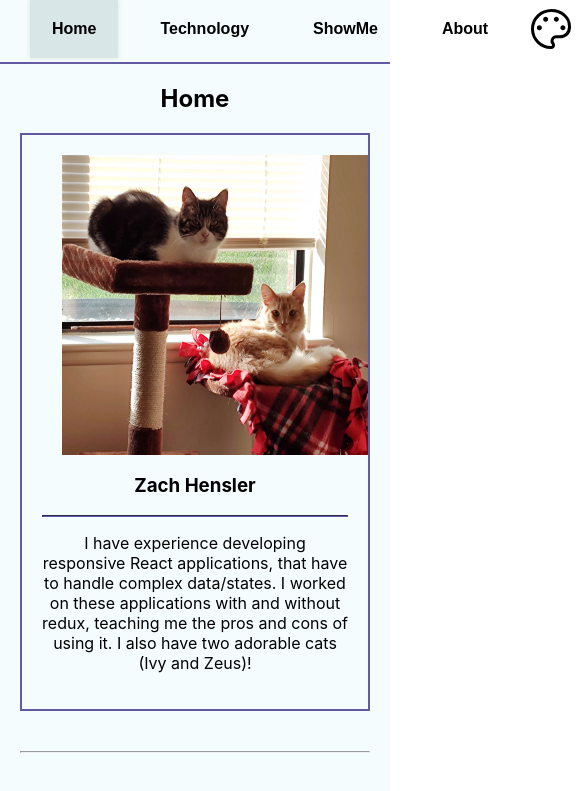
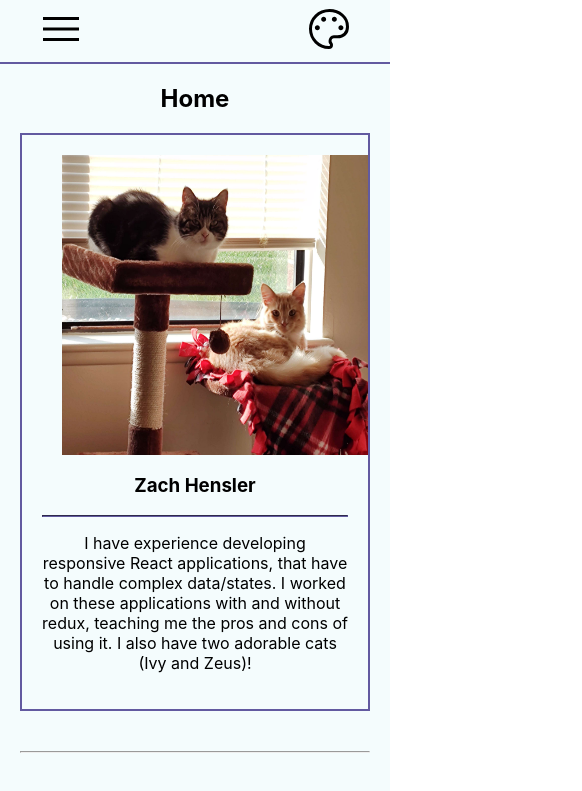
Before and after one commit to zach-hensler/homepage, a React (Create React App) app: page / in a window 390 px wide. Shown: the top 791 px of the page, 582 px wide, since content can reach past the window. Built offline with nearby package versions, Linux system fonts and the light colour scheme.

Commit message:
Add Mobile Header

```diff
--- a/src/App.tsx
+++ b/src/App.tsx
@@ -5,11 +5,11 @@ import { Header, WorkflowRenderer } from "./components";
 import { useTheme } from "./hooks";
 
 const App = () => {
-    const { selectedTheme, selectedThemeName, setSelectedThemeName } = useTheme();
+    const { selectedTheme, toggleTheme } = useTheme();
 
     return (
         <div className="App" style={selectedTheme as CSSProperties}>
-            <Header selectedTheme={selectedTheme} selectedThemeName={selectedThemeName} setSelectedThemeName={setSelectedThemeName} />
+            <Header toggleTheme={toggleTheme} />
             <WorkflowRenderer />
         </div>
     );
--- a/src/components/Header.tsx
+++ b/src/components/Header.tsx
@@ -1,21 +1,20 @@
-import React from "react";
+import React, {useState} from "react";
 
 import {routes} from "../constants/routes";
 import "../css/Header.css";
 import {useNavigation} from "../hooks";
-import {Theme, ThemeNamesType} from "../constants/themes";
+import { menuOpenIcon, menuClosedIcon } from "../constants/icons";
 import {ThemeSelector} from "./ThemeSelector";
 
 interface HeaderProps {
-    selectedTheme: Theme
-    selectedThemeName: ThemeNamesType
-    setSelectedThemeName: (themeName: ThemeNamesType) => void
+    toggleTheme: () => void
 }
 
-export const Header:React.FC<HeaderProps> = ({ selectedTheme, selectedThemeName, setSelectedThemeName }) => {
+export const Header:React.FC<HeaderProps> = ({ toggleTheme }) => {
+    const [showMobileLinks, setShowMobileLinks] = useState<boolean>(false);
     const { currentRoute, updateCurrentRoute } = useNavigation();
+
     const headerLinks = Object.keys(routes).map((path) => {
-
         const classes = `header-item ${currentRoute === path ? "header-item-selected" : ""}`;
         return (
             <button className={classes} onClick={() => updateCurrentRoute(path)} key={path}>{path}</button>
@@ -24,9 +23,16 @@ export const Header:React.FC<HeaderProps> = ({ selectedTheme, selectedThemeName,
 
     return (
         <div className="header">
-            <div className="header-item-container">
+            <div className="header-container-mobile">
+                <button className="header-item header-icon" onClick={() => setShowMobileLinks(!showMobileLinks)}>
+                    {showMobileLinks ? menuOpenIcon : menuClosedIcon}
+                </button>
+                <ThemeSelector toggleTheme={toggleTheme} />
+            </div>
+            {showMobileLinks ? <div className="header-container-mobile links">{headerLinks}</div> : <></>}
+            <div className="header-container">
                 {headerLinks}
-                <ThemeSelector selectedTheme={selectedTheme} selectedThemeName={selectedThemeName} setSelectedThemeName={setSelectedThemeName} />
+                <ThemeSelector toggleTheme={toggleTheme} />
             </div>
         </div>
     );
--- a/src/components/ThemeSelector.tsx
+++ b/src/components/ThemeSelector.tsx
@@ -1,21 +1,10 @@
 import React from "react";
-import {Theme, ThemeNamesType} from "../constants/themes";
+import {paletteIcon} from "../constants/icons";
 
 interface ThemeSelectorProps {
-    selectedTheme: Theme
-    selectedThemeName: ThemeNamesType
-    setSelectedThemeName: (themeName: ThemeNamesType) => void
+    toggleTheme: () => void
 }
 
-export const ThemeSelector: React.FC<ThemeSelectorProps> = ({ selectedTheme, selectedThemeName, setSelectedThemeName }) => {
-    const toggleTheme = () => {
-        if (selectedThemeName === "default") return setSelectedThemeName("dark");
-        setSelectedThemeName("default");
-    };
-
-    const paletteIcon = `${process.env.PUBLIC_URL}/img/palette_icon_${selectedTheme["--background-font-color"]}.svg`;
-
-    return <button className="header-item header-icon" onClick={toggleTheme}>
-        <img src={paletteIcon} alt="Theme Swap Icon" />
-    </button>;
+export const ThemeSelector: React.FC<ThemeSelectorProps> = ({ toggleTheme }) => {
+    return <button className="header-item header-icon float" onClick={toggleTheme}>{paletteIcon}</button>;
 };
--- /dev/null
+++ b/src/constants/icons.tsx
@@ -0,0 +1,11 @@
+import React from "react";
+
+const paletteIcon = <svg xmlns="http://www.w3.org/2000/svg" className="icon" height="48" viewBox="0 -960 960 960" width="48"><path d="M480-80q-82 0-155-31.5t-127.5-86Q143-252 111.5-325T80-480q0-85 32-158t87.5-127q55.5-54 130-84.5T489-880q79 0 150 26.5T763.5-780q53.5 47 85 111.5T880-527q0 108-63 170.5T650-294h-75q-18 0-31 14t-13 31q0 27 14.5 46t14.5 44q0 38-21 58.5T480-80Zm0-400Zm-233 26q20 0 35-15t15-35q0-20-15-35t-35-15q-20 0-35 15t-15 35q0 20 15 35t35 15Zm126-170q20 0 35-15t15-35q0-20-15-35t-35-15q-20 0-35 15t-15 35q0 20 15 35t35 15Zm214 0q20 0 35-15t15-35q0-20-15-35t-35-15q-20 0-35 15t-15 35q0 20 15 35t35 15Zm131 170q20 0 35-15t15-35q0-20-15-35t-35-15q-20 0-35 15t-15 35q0 20 15 35t35 15ZM480-140q11 0 15.5-4.5T500-159q0-14-14.5-26T471-238q0-46 30-81t76-35h73q76 0 123-44.5T820-527q0-132-100-212.5T489-820q-146 0-247.5 98.5T140-480q0 141 99.5 240.5T480-140Z"/></svg>;
+const menuClosedIcon = <svg xmlns="http://www.w3.org/2000/svg" className="icon" height="48" viewBox="0 -960 960 960" width="48"><path d="M120-240v-60h720v60H120Zm0-210v-60h720v60H120Zm0-210v-60h720v60H120Z"/></svg>;
+const menuOpenIcon = <svg xmlns="http://www.w3.org/2000/svg" className="icon" height="48" viewBox="0 -960 960 960" width="48"><path d="M120-240v-60h520v60H120Zm678-52L609-481l188-188 43 43-145 145 146 146-43 43ZM120-452v-60h400v60H120Zm0-208v-60h520v60H120Z"/></svg>;
+
+export {
+    menuClosedIcon,
+    menuOpenIcon,
+    paletteIcon,
+};
--- a/src/css/App.css
+++ b/src/css/App.css
@@ -9,7 +9,7 @@ body {
   min-height: 100vh;
 }
 
-.workflow-container, .header-item-container {
+.workflow-container, .header-container, .header-container-mobile {
   width: 60%;
   min-width: 350px;
   margin: auto;
@@ -27,8 +27,12 @@ body {
   float: right;
 }
 
+.icon {
+  fill: var(--background-font-color);
+}
+
 @media (max-width: 1700px) {
-  .workflow-container, .header-item-container {
+  .workflow-container, .header-container, .header-container-mobile {
     width: 80%;
   }
 }
--- a/src/css/Header.css
+++ b/src/css/Header.css
@@ -9,8 +9,17 @@
     background-color: var(--background-bg-color);
 }
 
-.header-item-container {
+.header-container {
     display: flex;
+}
+
+.header-container-mobile {
+    display: none;
+}
+
+.header-container-mobile.links {
+    display: flex;
+    flex-direction: column;
 }
 
 .header-item {
@@ -29,6 +38,9 @@
 
 .header-icon {
     padding: 5px;
+}
+
+.header-icon.float {
     margin-left: auto;
 }
 
@@ -43,3 +55,23 @@
     color: var(--background-font-color);
     box-shadow: 0 0 5px var(--background-bg-darker);
 }
+
+@media (min-width: 800px) {
+    .header-container {
+        display: flex;
+    }
+
+    .header-container-mobile {
+        display: none;
+    }
+}
+
+@media (max-width: 800px) {
+    .header-container {
+        display: none;
+    }
+
+    .header-container-mobile {
+        display: flex;
+    }
+}
--- a/src/hooks/useTheme.tsx
+++ b/src/hooks/useTheme.tsx
@@ -27,5 +27,10 @@ export const useTheme = () => {
         setSelectedThemeNameInStorage(newSelectedTheme);
     };
 
-    return { selectedTheme, selectedThemeName: getSelectedThemeName(), setSelectedThemeName };
+    const toggleTheme = () => {
+        if (getSelectedThemeName() === "default") return setSelectedThemeName("dark");
+        setSelectedThemeName("default");
+    };
+
+    return { selectedTheme, toggleTheme };
 };
```
Also changed, not shown: public/img/palette_icon_black.svg (deleted), public/img/palette_icon_white.svg (deleted).
